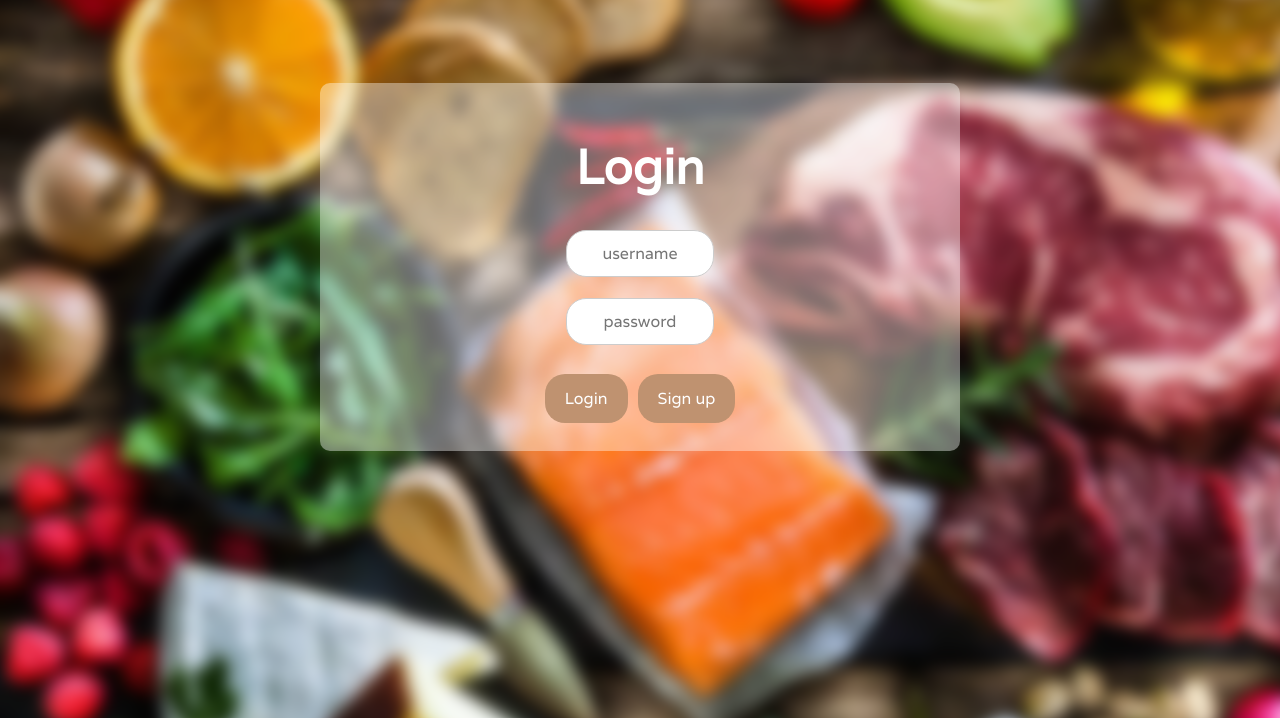
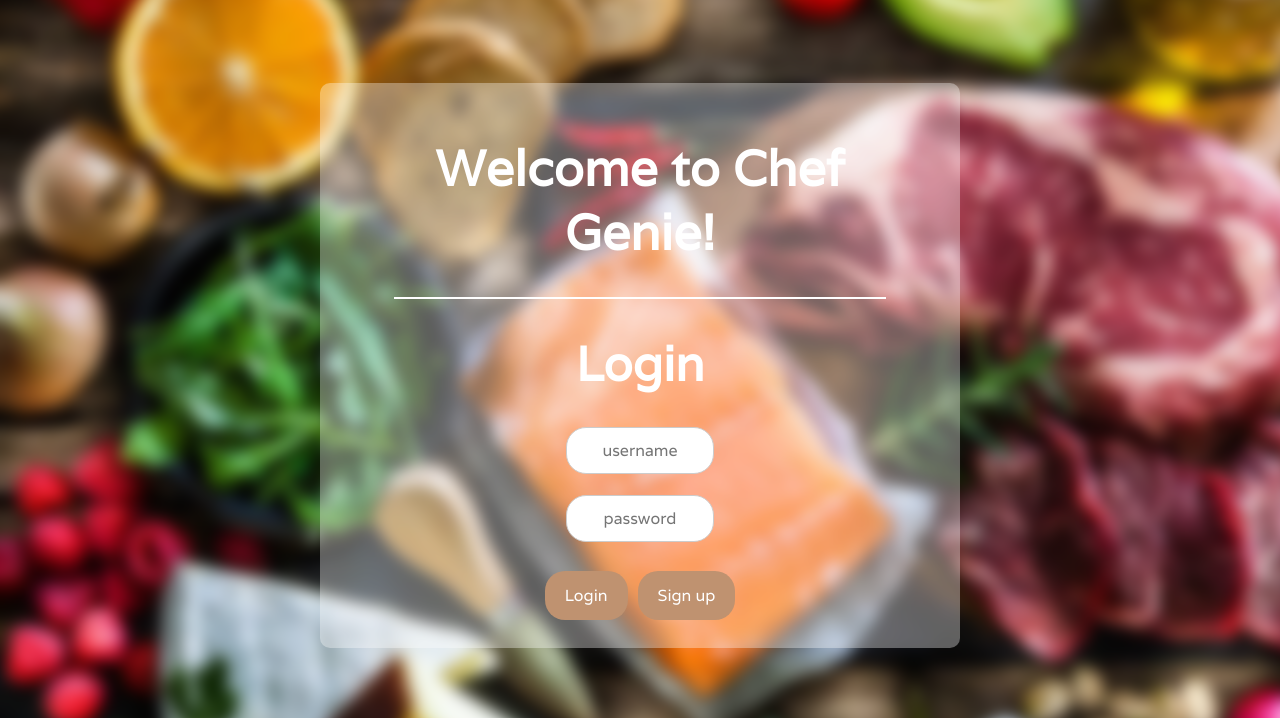
Before and after one commit to Paolo1151/ChefGenie, a Django app: page / in a window 1280 px wide. Shown: the part 82-800 px from the top of the page. Run offline with Django 4.2, Linux system fonts and the light colour scheme.

Commit message:
Polish random stuff

```diff
--- a/templates/login/login.html
+++ b/templates/login/login.html
@@ -2,7 +2,7 @@
 
 <style>
     .form-div {
-        background-color: rgba(255, 255, 255, 0.4);
+        background-color: rgba(255, 255, 255, 0.35);
         border-radius: 10px;
         width: clamp(350px, 50%, 1000px);
     }
@@ -23,9 +23,12 @@
 </nav>
 <center>
     <br>
+
+
     <div class="form-div">
         <form class="form" method="post">
-            {% csrf_token %} {% if message != '' %}
+            <h1 style="font-size:3.1rem;"> Welcome to Chef Genie!</h1>
+            <hr style="border-top:2px solid white;"> {% csrf_token %} {% if message != '' %}
             <h2>{{ message }}</h2>
             {% endif %}
 
```
Also changed, not shown: templates/home/home.html (+8 -15 lines).
